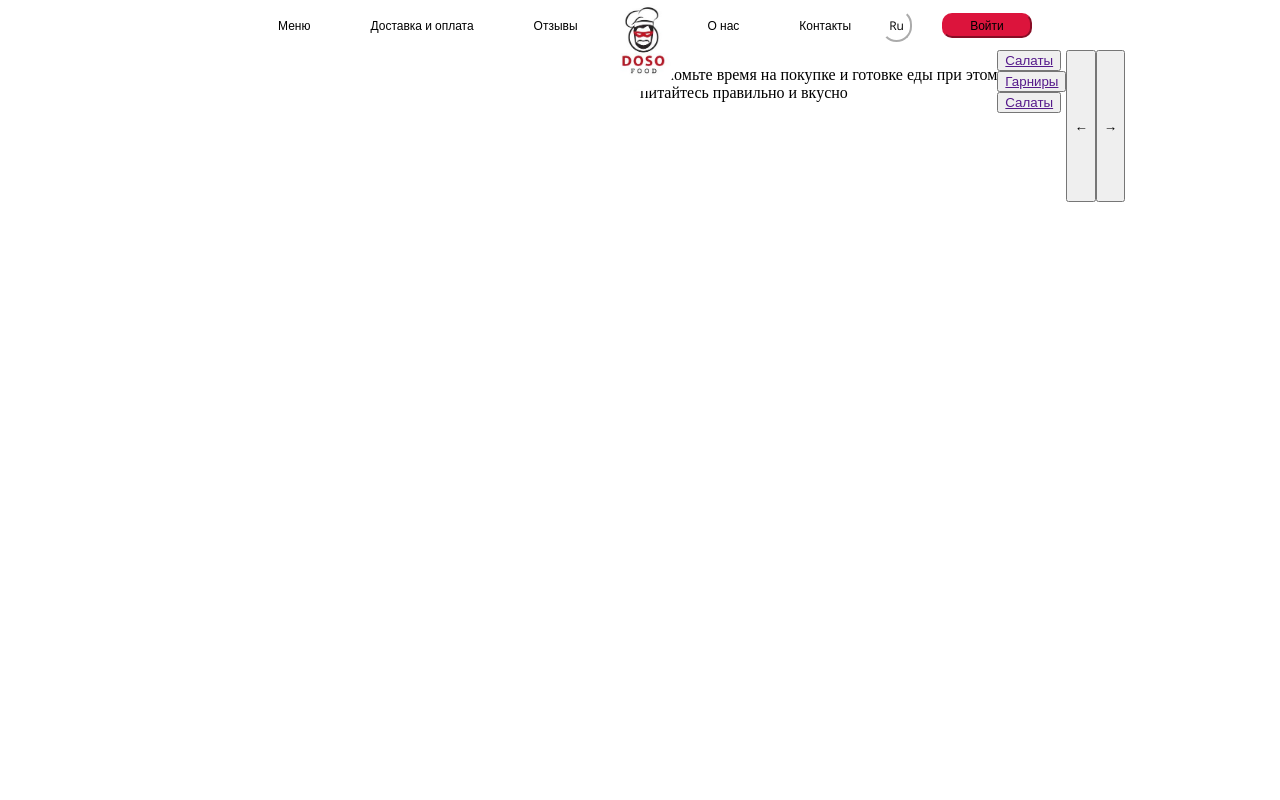
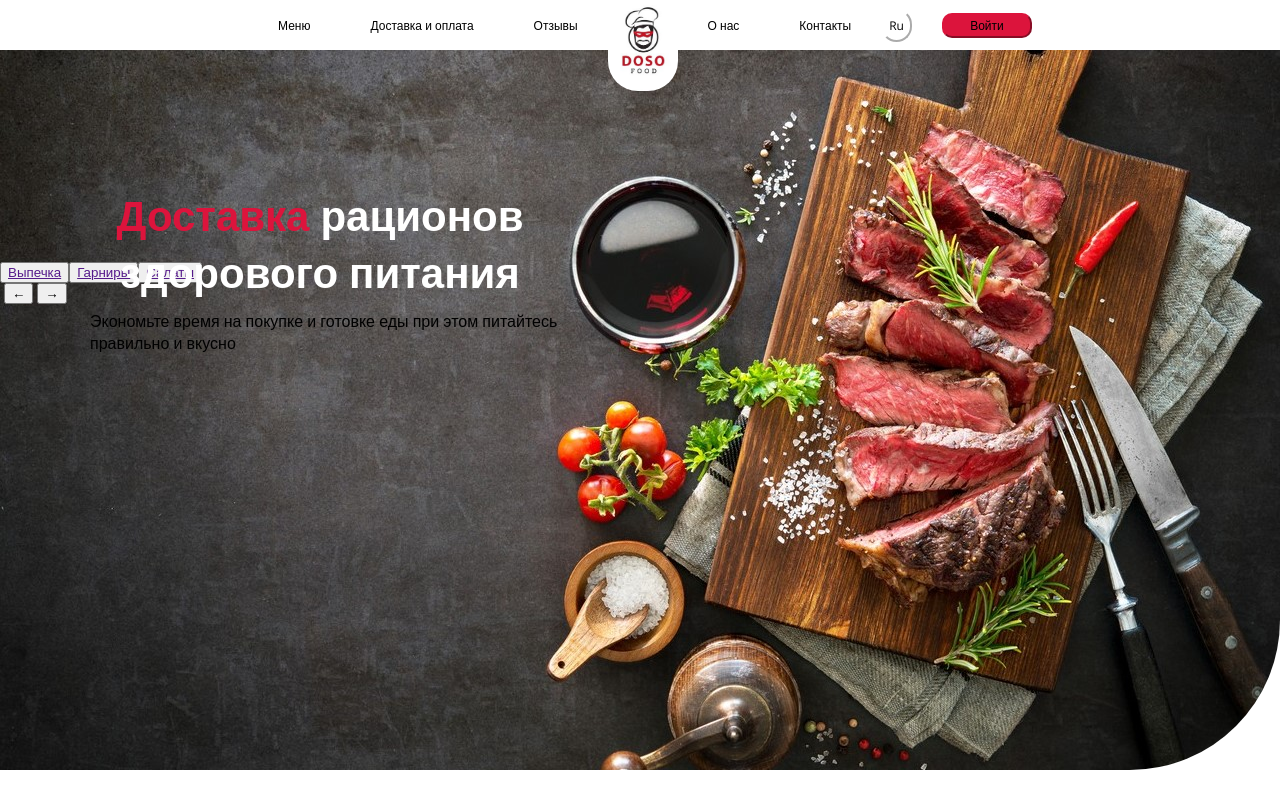
Before and after one commit to ktodkf/webpage, a plain HTML site: page index.html in a window 1280 px wide. Drawn offline with nearby package versions, Linux system fonts and the light colour scheme.

Commit message:
Update index.html

```diff
--- a/index.html
+++ b/index.html
@@ -20,15 +20,14 @@
 			<button class="language">Ru</button>
 			<button class="entry"><a href="" class="entry_link">Войти</a></button>
 		</div>
-		<div class="menu">
-			<h1>Доставка рационов здорового питания</h1>
-			<p>
-				Экономьте время на покупке и готовке еды при этом <br>
-				питайтесь правильно и вкусно
+		<div class="main_title">
+			<h1><span class="color_text">Доставка</span> рационов <br>здорового питания</h1>
+			<p class="menu_text">
+				Экономьте время на покупке и готовке еды при этом	питайтесь правильно и вкусно
 			</p>
-			<div class="menu_slides">
+			<div class="menu">
 				<div class="menu_element">
-					<button><a href="">Салаты</a></button>
+					<button><a href="">Выпечка</a></button>
 				</div>
 				<div class="menu_element">
 				  <button><a href="">Гарниры</a></button>
```
